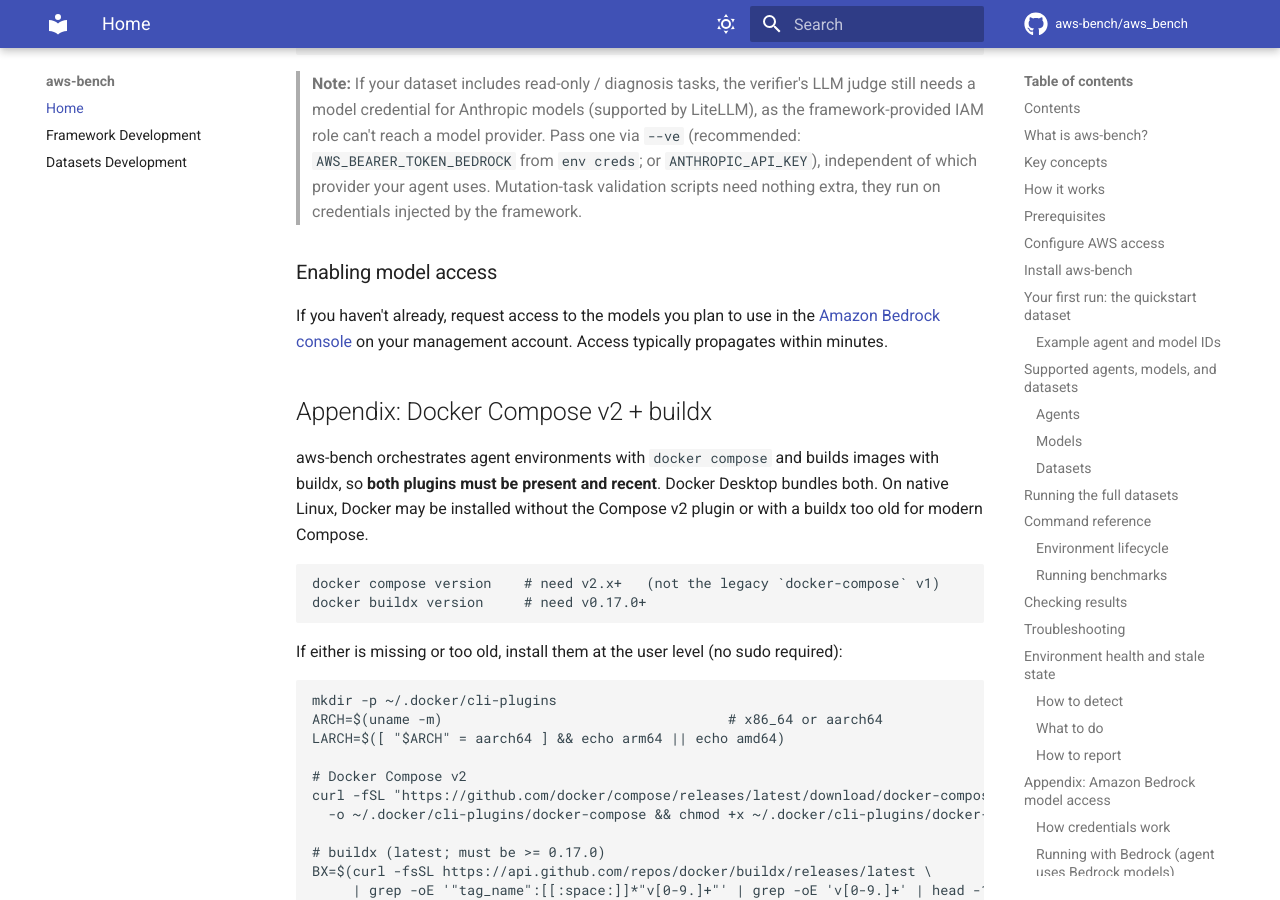
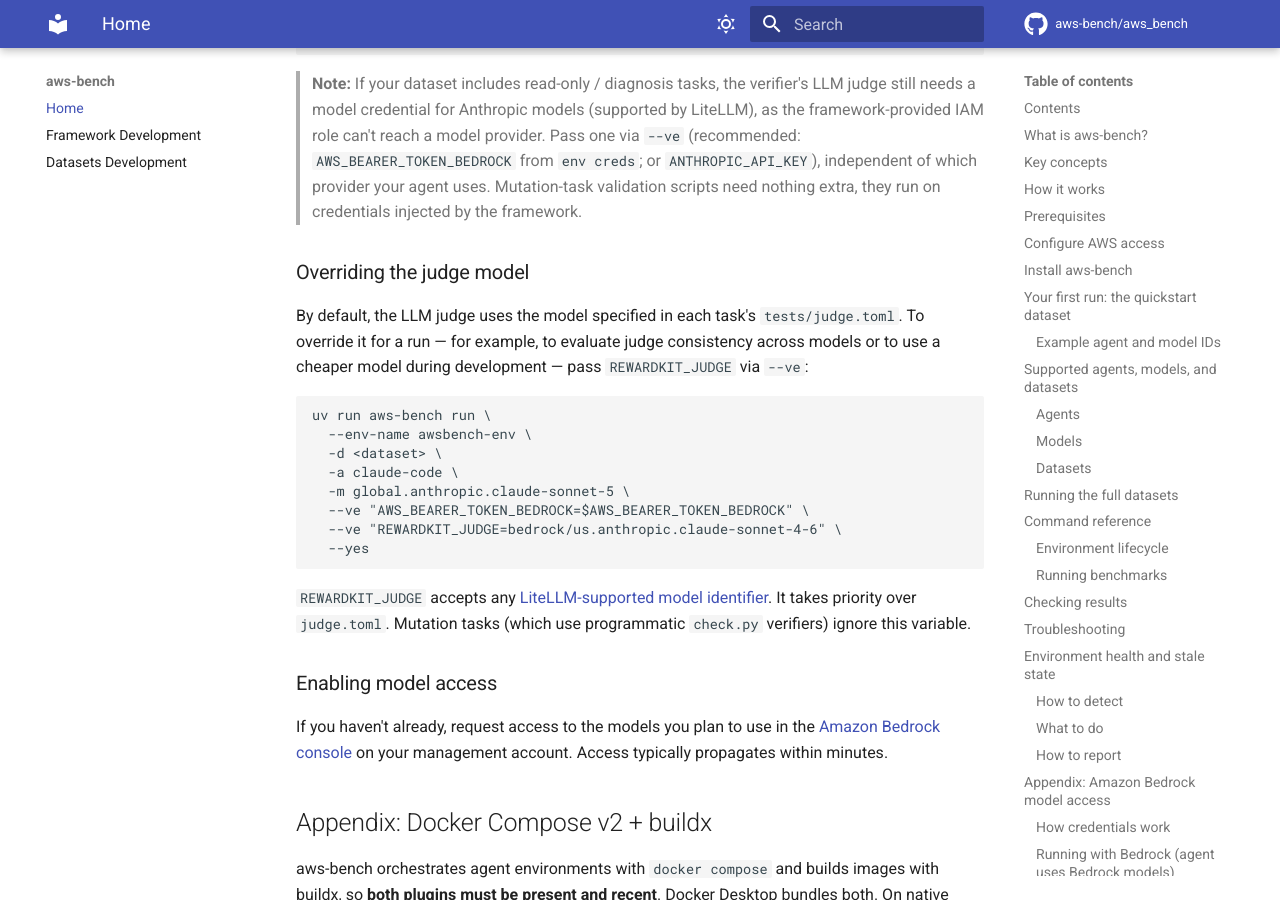
Before and after one commit to RyanJosephDana/aws-bench-sciport, an MkDocs documentation site: the page built from docs/getting-started.md, in a window 1280 px wide and 900 px high, scrolled down 13078 px. Built offline with MkDocs 1.6.1 and Material for MkDocs 9.7.7, drawn with Linux system fonts in a browser that asks for light colours; comment, search, counter and statistics services are not loaded.

Commit message:
docs: document how to override the judge model via --ve REWARDKIT_JUDGE (#21)
Add a section to getting-started.md explaining how to switch the LLM
judge model per-run using --ve REWARDKIT_JUDGE=<model-id>.

This is the recommended approach for evaluating judge consistency
across models without editing dataset files. Mutation tasks (which use
programmatic check.py verifiers) ignore this variable.

Testing:
  e2e confirmed: --ve "REWARDKIT_JUDGE=bedrock/us.anthropic.claude-sonnet-4-6"
  correctly overrode the default judge.toml model (claude-sonnet-4-5)
  and produced reward 1.0 with the specified model.

Co-authored-by: Zoe Wheeler <wheelz@amazon.com>

````diff
--- a/docs/getting-started.md
+++ b/docs/getting-started.md
@@ -386,6 +386,23 @@
 
 > **Note:** If your dataset includes read-only / diagnosis tasks, the verifier's LLM judge still needs a model credential for Anthropic models (supported by LiteLLM), as the framework-provided IAM role can't reach a model provider. Pass one via `--ve` (recommended: `AWS_BEARER_TOKEN_BEDROCK` from `env creds`; or `ANTHROPIC_API_KEY`), independent of which provider your agent uses. Mutation-task validation scripts need nothing extra, they run on credentials injected by the framework.
 
+### Overriding the judge model
+
+By default, the LLM judge uses the model specified in each task's `tests/judge.toml`. To override it for a run — for example, to evaluate judge consistency across models or to use a cheaper model during development — pass `REWARDKIT_JUDGE` via `--ve`:
+
+```bash
+uv run aws-bench run \
+  --env-name awsbench-env \
+  -d <dataset> \
+  -a claude-code \
+  -m global.anthropic.claude-sonnet-5 \
+  --ve "AWS_BEARER_TOKEN_BEDROCK=$AWS_BEARER_TOKEN_BEDROCK" \
+  --ve "REWARDKIT_JUDGE=bedrock/us.anthropic.claude-sonnet-4-6" \
+  --yes
+```
+
+`REWARDKIT_JUDGE` accepts any [LiteLLM-supported model identifier](https://docs.litellm.ai/docs/providers). It takes priority over `judge.toml`. Mutation tasks (which use programmatic `check.py` verifiers) ignore this variable.
+
 ### Enabling model access
 
 If you haven't already, request access to the models you plan to use in the [Amazon Bedrock console](https://console.aws.amazon.com/bedrock/home#/modelaccess) on your management account. Access typically propagates within minutes.
````
